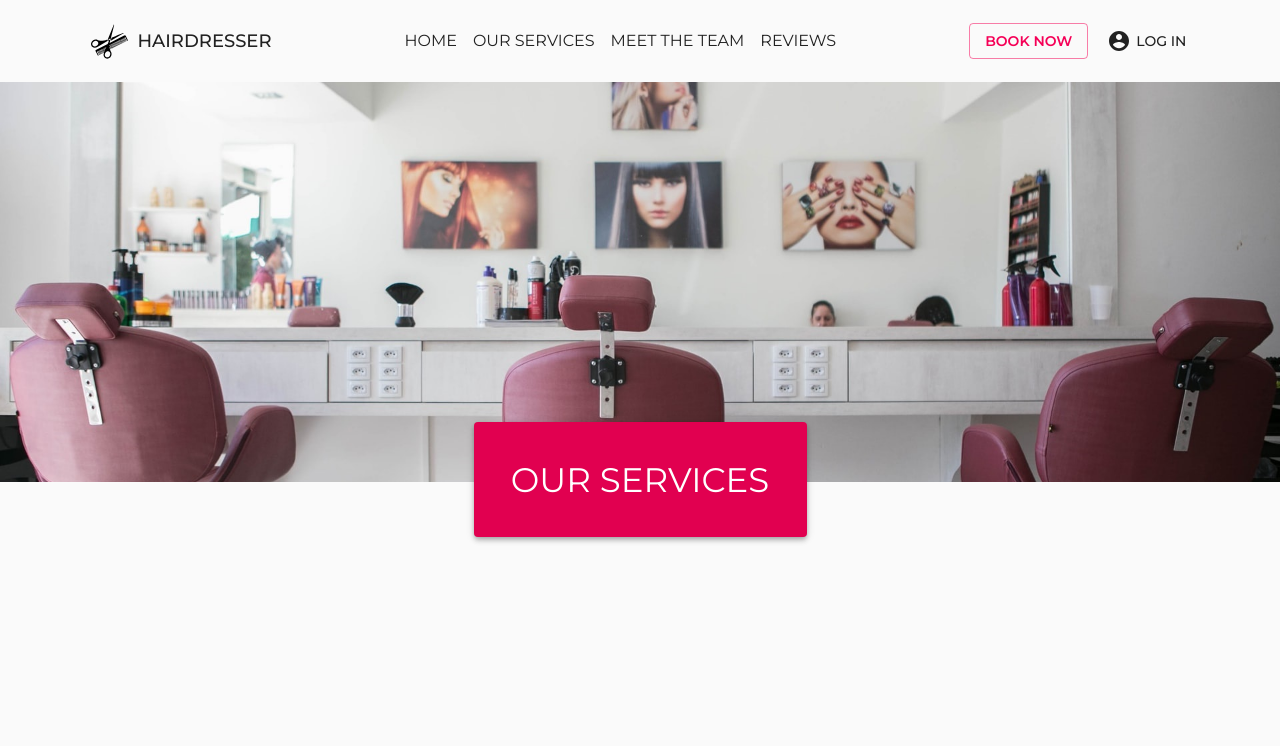
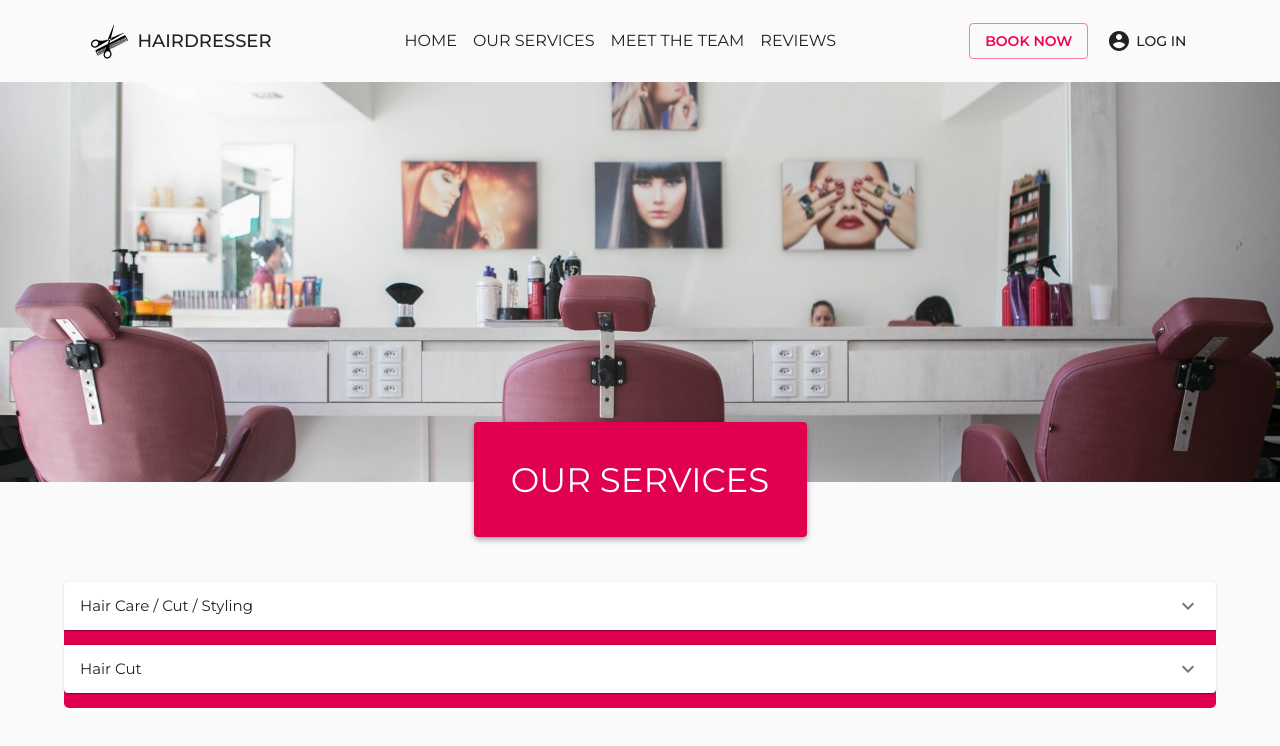
Before and after one commit to hairdresser-manager/web, a React (Create React App) app: page / in a window 1280 px wide. Shown: the top 746 px of the page. Built offline with nearby package versions, Linux system fonts and the light colour scheme.

Commit message:
Create a services component

```diff
--- a/src/App.js
+++ b/src/App.js
@@ -3,6 +3,7 @@ import CssBaseline from '@material-ui/core/CssBaseline';
 import Navbar from './components/Navbar';
 import theme from './theme';
 import Banner from './components/Banner';
+import Services from './components/Services';
 
 function App() {
   return (
@@ -11,6 +12,7 @@ function App() {
         <CssBaseline />
         <Navbar />
         <Banner />
+        <Services />
       </ThemeProvider>
     </div>
   );
--- a/src/components/Navbar/styles.js
+++ b/src/components/Navbar/styles.js
@@ -9,7 +9,6 @@ const styles = (theme) => ({
     height: '82px',
     '& > * + *': {
       marginLeft: theme.spacing(2),
-      fontSize: '16px',
     },
   },
   styledToolbar: {
--- /dev/null
+++ b/src/components/Services/index.js
@@ -0,0 +1,65 @@
+import React from 'react';
+import PropTypes from 'prop-types';
+import Accordion from '@material-ui/core/Accordion';
+import AccordionSummary from '@material-ui/core/AccordionSummary';
+import AccordionDetails from '@material-ui/core/AccordionDetails';
+import Typography from '@material-ui/core/Typography';
+import ExpandMoreIcon from '@material-ui/icons/ExpandMore';
+import { Button, Divider, withStyles } from '@material-ui/core';
+import styles from './styles';
+
+const Services = ({ classes }) => {
+  return (
+    <div className={classes.container}>
+      <div className={classes.root}>
+        <Accordion className={classes.styledAccordion}>
+          <AccordionSummary
+            expandIcon={<ExpandMoreIcon />}
+            aria-controls="panel1a-content"
+            id="panel1a-header"
+          >
+            <Typography className={classes.heading}>Hair Care / Cut / Styling</Typography>
+          </AccordionSummary>
+          <AccordionDetails className={classes.styledAccordionDetails}>
+            <div className={classes.accordionWrapper}>
+              <div className={classes.leftBox}>
+                <Typography variant="subtitle2">Hair Cut</Typography>
+                <Typography variant="body2">
+                  Precision cut shaped to your request . Styling not included in this price
+                </Typography>
+              </div>
+              <div className={classes.rightBox}>
+                <Typography variant="subtitle2">$40.00+</Typography>
+                <Button color="secondary" variant="contained">
+                  book
+                </Button>
+              </div>
+            </div>
+            <Divider className={classes.styledDivider} />
+          </AccordionDetails>
+        </Accordion>
+        <Accordion className={classes.styledAccordion}>
+          <AccordionSummary
+            expandIcon={<ExpandMoreIcon />}
+            aria-controls="panel2a-content"
+            id="panel2a-header"
+          >
+            <Typography className={classes.heading}>Hair Cut</Typography>
+          </AccordionSummary>
+          <AccordionDetails>
+            <Typography>
+              Lorem ipsum dolor sit amet, consectetur adipiscing elit. Suspendisse malesuada lacus
+              ex, sit amet blandit leo lobortis eget.
+            </Typography>
+          </AccordionDetails>
+        </Accordion>
+      </div>
+    </div>
+  );
+};
+
+Services.propTypes = {
+  classes: PropTypes.object.isRequired,
+};
+
+export default withStyles(styles)(Services);
--- /dev/null
+++ b/src/components/Services/styles.js
@@ -0,0 +1,39 @@
+const styles = (theme) => ({
+  container: {
+    display: 'flex',
+    justifyContent: 'center',
+  },
+  root: {
+    width: '90vw',
+    marginTop: '100px',
+    background: '#E10050',
+    borderRadius: '5px',
+  },
+  heading: {
+    fontSize: theme.typography.pxToRem(15),
+    fontWeight: theme.typography.fontWeightRegular,
+  },
+  styledAccordion: {
+    marginBottom: '15px',
+  },
+  styledAccordionDetails: {
+    flexDirection: 'column',
+  },
+  accordionWrapper: {
+    display: 'flex',
+    width: '100%',
+    justifyContent: 'space-between',
+  },
+  leftBox: {},
+  rightBox: {
+    display: 'flex',
+    justifyContent: 'space-between',
+    alignItems: 'center',
+    width: '150px',
+  },
+  styledDivider: {
+    margin: '20px 0 10px 0',
+  },
+});
+
+export default styles;
```
